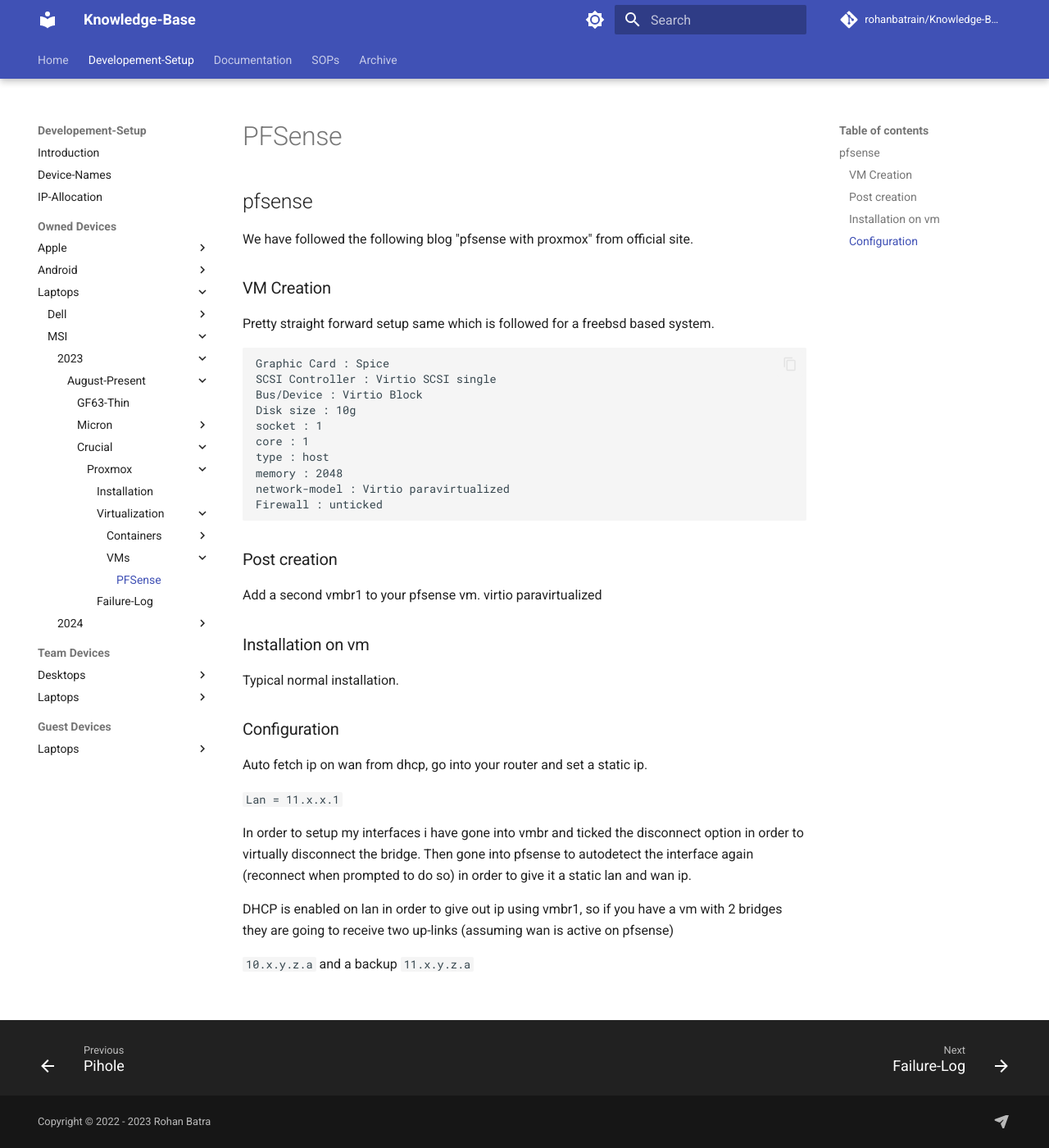
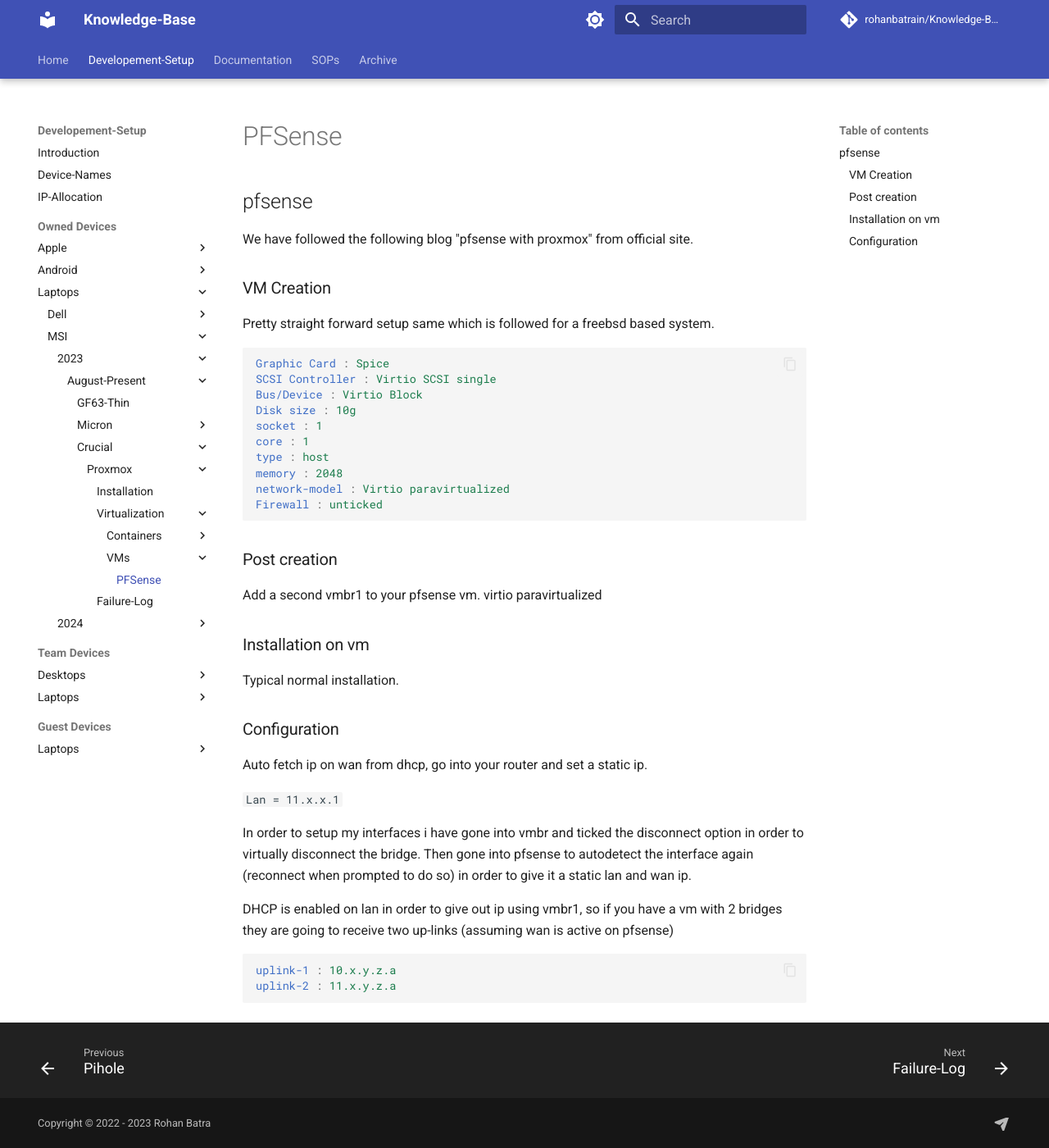
Before and after one commit to rohanbatrain/knowledge-base, an MkDocs documentation site: the page built from docs/Developement-Setup/Owned-Devices/Laptops/MSI/2023/August/Crucial-Drive/Promox/Virtual-Machines/PFsense.md, in a window 1280 px wide and 1400 px high. Shown: the whole window at 82% size. Built offline with MkDocs 1.6.1 and Material for MkDocs 9.7.7, drawn with Linux system fonts in a browser that asks for light colours; nearby versions of some CDN libraries; library files that are not in the unit come from our copies; comment, search, counter and statistics services are not loaded.

Commit message:
Update PFsense.md

````diff
--- a/docs/Developement-Setup/Owned-Devices/Laptops/MSI/2023/August/Crucial-Drive/Promox/Virtual-Machines/PFsense.md
+++ b/docs/Developement-Setup/Owned-Devices/Laptops/MSI/2023/August/Crucial-Drive/Promox/Virtual-Machines/PFsense.md
@@ -6,7 +6,7 @@ We have followed the following blog "pfsense with proxmox" from official site.
 
 Pretty straight forward setup same which is followed for a freebsd based system.
 
-```
+```yaml
 Graphic Card : Spice
 SCSI Controller : Virtio SCSI single
 Bus/Device : Virtio Block
@@ -36,4 +36,7 @@ In order to setup my interfaces i have gone into vmbr and ticked the disconnect
 
 DHCP is enabled on lan in order to give out ip using vmbr1, so if you have a vm with 2 bridges they are going to receive two up-links (assuming wan is active on pfsense)
 
-`10.x.y.z.a` and a backup `11.x.y.z.a`
+```yaml
+uplink-1 : 10.x.y.z.a
+uplink-2 : 11.x.y.z.a
+```
````
